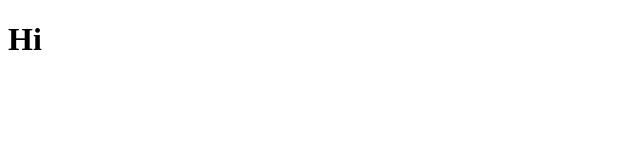
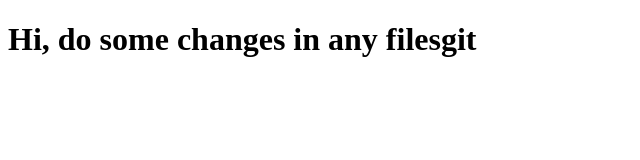
Before and after one commit to sharmajii-82/First, a plain HTML site: page abc.html in a window 1280 px wide. Shown: the whole page, without its empty margins (0-640 px from the left). Drawn offline with Linux system fonts and the light colour scheme.

Commit message:
modify abc

```diff
--- a/abc.html
+++ b/abc.html
@@ -6,7 +6,7 @@
     <title>Document</title>
 </head>
 <body>
-    <h1> Hi</h1>
+    <h1> Hi, do some changes in any filesgit</h1>
 
 </body>
 </html>
```
